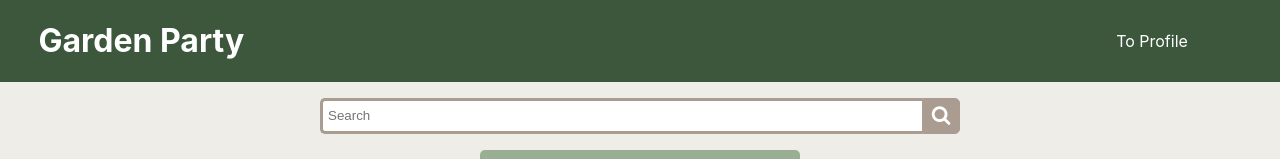
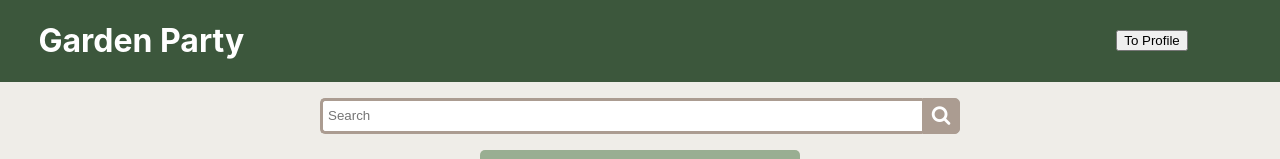
Before and after one commit to veg-share/frontend-ui, a React (Create React App) app: page / in a window 1280 px wide. Shown: the top 159 px of the page. Built offline with nearby package versions, Linux system fonts and the light colour scheme.

Commit message:
Update method to properly iterate on nodelist

```diff
--- a/src/components/Header/Header.css
+++ b/src/components/Header/Header.css
@@ -13,7 +13,7 @@
 
 .profile-link,
 .home-link {
-  color: #ffffff;
+  color: #000000;
   text-decoration: none;
 }
 
--- a/src/components/Header/Header.js
+++ b/src/components/Header/Header.js
@@ -5,18 +5,22 @@ import { Link } from 'react-router-dom';
 const Header = () => {
 
   const toggleLink = () => {
-    const homeLink = document.querySelector('.home-link')
-    const profileLink = document.querySelector('.profile-link')
-    homeLink.classList.toggle('hidden')
-    profileLink.classList.toggle('hidden')
+    const homeLink = document.querySelectorAll('.home-link')
+    const profileLink = document.querySelectorAll('.profile-link')
+    homeLink.forEach(e => e.classList.toggle('hidden'))
+    profileLink.forEach(e => e.classList.toggle('hidden'))
   }
 
   return (
     <header className='header'>
       <h1 className='veg-share-title'>Garden Party</h1>
       <div className='header-links'>
-        <Link className='home-link hidden' to='/' onClick={() => toggleLink()}>To Home</Link>
-        <Link className='profile-link' to='/profile' onClick={() => toggleLink()}>To Profile</Link>
+        <button className='home-link hidden'>
+          <Link className='home-link hidden' to='/' onClick={() => toggleLink()}>To Home</Link>
+        </button>
+        <button className='profile-link'>
+          <Link className='profile-link' to='/profile' onClick={() => toggleLink()}>To Profile</Link>
+        </button>
       </div>
     </header>
   )
```
